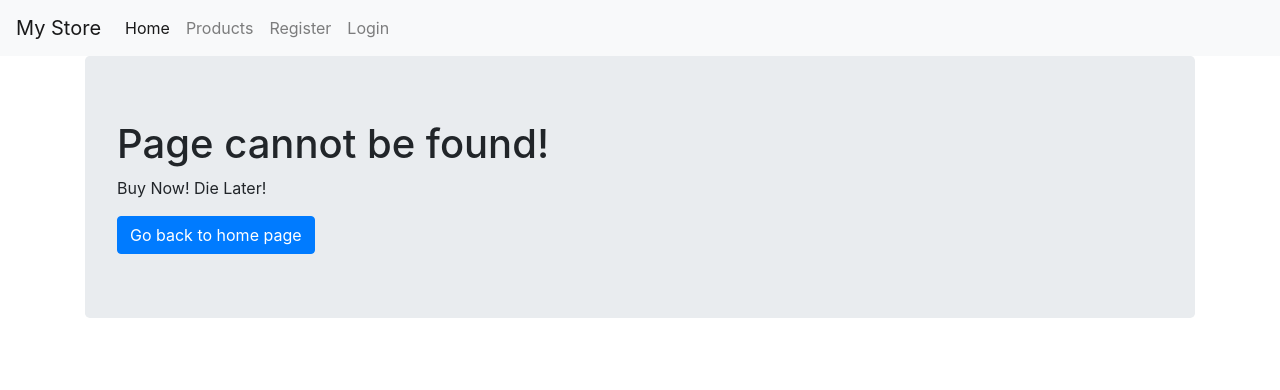
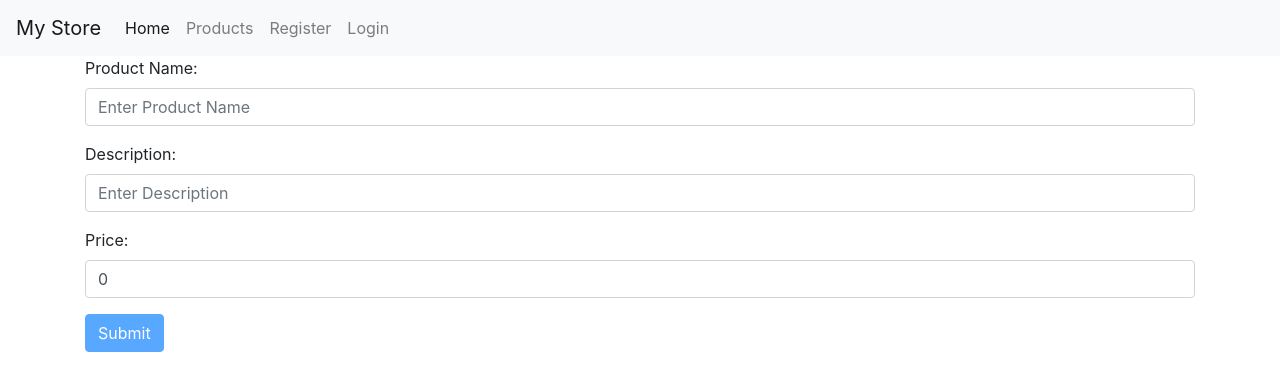
Before and after one commit to thetripleacoder/MyStore, a React (Create React App) app: page /addProduct in a window 1280 px wide. Shown: the top 390 px of the page. Built offline with nearby package versions, Linux system fonts and the light colour scheme; sample sign-in values are in the browser's storage.

Commit message:
Added add product functionality

```diff
--- a/src/App.css
+++ b/src/App.css
@@ -8,4 +8,5 @@
 }
 .cardProduct {
    max-width: 30%;
+
 }
--- a/src/App.js
+++ b/src/App.js
@@ -11,7 +11,7 @@ import {UserProvider} from './userContext'
 /*import components here*/
 import Home from './pages/home'
 import NavBar from './components/NavBar'
-import Product from './components/Product'
+// import Product from './components/Product'
 import NotFound from './components/notFound'
 
 /*import pages here*/
@@ -44,7 +44,7 @@ function App(){
               <Route exact path="/register" component={Register} />
               <Route exact path="/login" component={Login} />
               <Route exact path="/products" component={Products} />
-             {/* <Route exact path="/addProduct" component={AddProduct} />*/}
+              <Route exact path="/addProduct" component={AddProduct} />
               <Route component={NotFound} />
             </Switch>
           </Container>
--- a/src/components/Banner.js
+++ b/src/components/Banner.js
@@ -1,5 +1,5 @@
 import React, {useContext} from 'react'
-import{Jumbotron, Button, Row, Col} from 'react-bootstrap'
+import{Jumbotron, Row, Col} from 'react-bootstrap'
 import {Link} from 'react-router-dom'
 import UserContext from '../userContext'
 
--- a/src/pages/addProduct.js
+++ b/src/pages/addProduct.js
@@ -0,0 +1,100 @@
+import React, {useState,useEffect, useContext} from 'react'
+import {Form,Button} from 'react-bootstrap'
+import Swal from 'sweetalert2'
+import{Redirect} from 'react-router-dom'
+import UserContext from '../userContext'
+
+
+export default function AddProduct(){
+
+	const {user} = useContext(UserContext)
+	const [name, setProductName] = useState("")
+	const [description, setDescription] = useState("")
+	const [price, setPrice] = useState(0)
+	const [isActive, setIsActive] = useState(false)
+	const [willRedirect, setWillRedirect]= useState(false)
+
+	useEffect(()=>{
+		if(name!=="" && description!=="" && price > 0){
+			setIsActive(true)
+		} else {
+			setIsActive(false)
+		}
+	}, [name, description, price])
+
+	function addProduct(e){
+
+		e.preventDefault()
+		console.log("The page will no longer refresh because of submit.")
+
+	fetch('https://cryptic-crag-81593.herokuapp.com/api/products', {
+		method: "POST",
+		headers: {
+			"Content-Type": "application/json",
+			"Authorization": `Bearer ${localStorage.getItem('token')}`
+		},
+		body: JSON.stringify({
+			name: name,
+			description: description,
+			price: price
+		})
+
+	})
+	.then(response => response.json())
+	.then(data => {
+
+		console.log(data)
+		if(data.message){
+			Swal.fire({
+				icon: "error",
+				title: "Product Creation Failed!",
+				text: data.message
+			})
+		} else {
+
+			Swal.fire({
+				icon: "success",
+				title: "Product Creation Successful!",
+				text: "Product has been added."
+			})
+		}
+	})
+		setProductName("")
+		setDescription("")
+		setPrice(0)
+	}
+	return (
+
+		user.isAdmin === false || user.isAdmin === null
+		?
+		<Redirect to="/login" />
+		:
+		<Form onSubmit={e=>addProduct(e)}>
+			<Form.Group>
+				<Form.Label>Product Name:</Form.Label>
+				<Form.Control type="text" placeholder="Enter Product Name" value={name} onChange={event=>{
+					console.log(event.target)
+					setProductName(event.target.value)}} required/>
+			</Form.Group>
+			<Form.Group>
+				<Form.Label>Description:</Form.Label>
+				<Form.Control type="text" placeholder="Enter Description" value={description} onChange={event=>{
+					console.log(event.target)
+					setDescription(event.target.value)}} required/>
+			</Form.Group>
+			<Form.Group>
+				<Form.Label>Price:</Form.Label>
+				<Form.Control type="text" placeholder="Enter Price" value={price} onChange={event=>{
+					console.log(event.target)
+					setPrice(event.target.value)}} required/>
+			</Form.Group>
+
+			{
+				isActive
+				? <Button variant="primary" type="submit"> Submit</Button>
+				: <Button variant="primary" disabled> Submit</Button>
+			}
+		</Form>
+		)
+
+}
--- a/src/pages/products.js
+++ b/src/pages/products.js
@@ -79,6 +79,7 @@ let productRows = allProducts.map(product=>{
 			<tr key={product._id}>
 					<td>{product._id}</td>
 					<td>{product.name}</td>
+					<td>{product.price}</td>
 					<td className={product.isActive ? "text-success" : "text-danger"}>{product.isActive ? "Active" : "Inactive"}</td>
 					<td>
 					{
@@ -115,6 +116,7 @@ let bannerContent =
 								<tr>
 									<th>ID</th>
 									<th>Name</th>
+									<th>Price</th>
 									<th>Status</th>
 									<th>Actions</th>
 								</tr>
--- a/src/pages/register.js
+++ b/src/pages/register.js
@@ -1,10 +1,12 @@
-import React, {useState,useEffect} from 'react'
+import React, {useState,useEffect, useContext} from 'react'
 import {Form,Button} from 'react-bootstrap'
 import Swal from 'sweetalert2'
 import{Redirect} from 'react-router-dom'
+import UserContext from '../userContext'
 
 export default function Register(){
 
+	const {user} = useContext(UserContext)
 	const [firstName, setFirstName] = useState("")
 	const [lastName, setLastName] = useState("")
 	const [address, setAddress] = useState("")
@@ -35,7 +37,7 @@ export default function Register(){
 
 	function registerUser(e){
 		e.preventDefault()
-		console.log("The page will no longer refresh because of submit.")
+		// console.log("The page will no longer refresh because of submit.")
 
 	fetch('https://cryptic-crag-81593.herokuapp.com/api/register', {
 		method: "POST",
@@ -55,7 +57,7 @@ export default function Register(){
 	})
 	.then(response => response.json())
 	.then(data => {
-		console.log(data)
+		// console.log(data)
 		if(data.message){
 			Swal.fire({
 				icon: "error",
@@ -84,7 +86,7 @@ export default function Register(){
 	}
 	return (
 
-		willRedirect
+		user.email || willRedirect
 		?
 		<Redirect to="/login" />
 		:
@@ -92,43 +94,43 @@ export default function Register(){
 			<Form.Group>
 				<Form.Label>First Name:</Form.Label>
 				<Form.Control type="text" placeholder="Enter First Name" value={firstName} onChange={event=>{
-					console.log(event.target)
+					// console.log(event.target)
 					setFirstName(event.target.value)}} required/>
 			</Form.Group>
 			<Form.Group>
 				<Form.Label>Last Name:</Form.Label>
 				<Form.Control type="text" placeholder="Enter Last Name" value={lastName} onChange={event=>{
-					console.log(event.target)
+					// console.log(event.target)
 					setLastName(event.target.value)}} required/>
 			</Form.Group>
 			<Form.Group>
 				<Form.Label>Address:</Form.Label>
 				<Form.Control type="text" placeholder="Enter Address" value={address} onChange={event=>{
-					console.log(event.target)
+					// console.log(event.target)
 					setAddress(event.target.value)}} required/>
 			</Form.Group>
 			<Form.Group>
 				<Form.Label>Email:</Form.Label>
 				<Form.Control type="text" placeholder="Enter Email" value={email} onChange={event=>{
-					console.log(event.target)
+					// console.log(event.target)
 					setEmail(event.target.value)}} required/>
 			</Form.Group>
 			<Form.Group>
 				<Form.Label>Mobile No:</Form.Label>
 				<Form.Control type="text" placeholder="Enter 11-Digit Mobile No" value={mobileNo} onChange={event=>{
-					console.log(event.target)
+					// console.log(event.target)
 					setMobileNo(event.target.value)}} required/>
 			</Form.Group>
 			<Form.Group>
 				<Form.Label>Password:</Form.Label>
 				<Form.Control type="text" placeholder="Enter Password" value={password} onChange={event=>{
-					console.log(event.target)
+					// console.log(event.target)
 					setPassword(event.target.value)}} required/>
 			</Form.Group>
 			<Form.Group>
 				<Form.Label>Confirm Password:</Form.Label>
 				<Form.Control type="text" placeholder="Confirm Password" value={confirmPassword} onChange={event=>{
-					console.log(event.target)
+					// console.log(event.target)
 					setConfirmPassword(event.target.value)}} required/>
 			</Form.Group>
 			{
```
Also changed, not shown: src/pages/login.js (+6 -6 lines).
